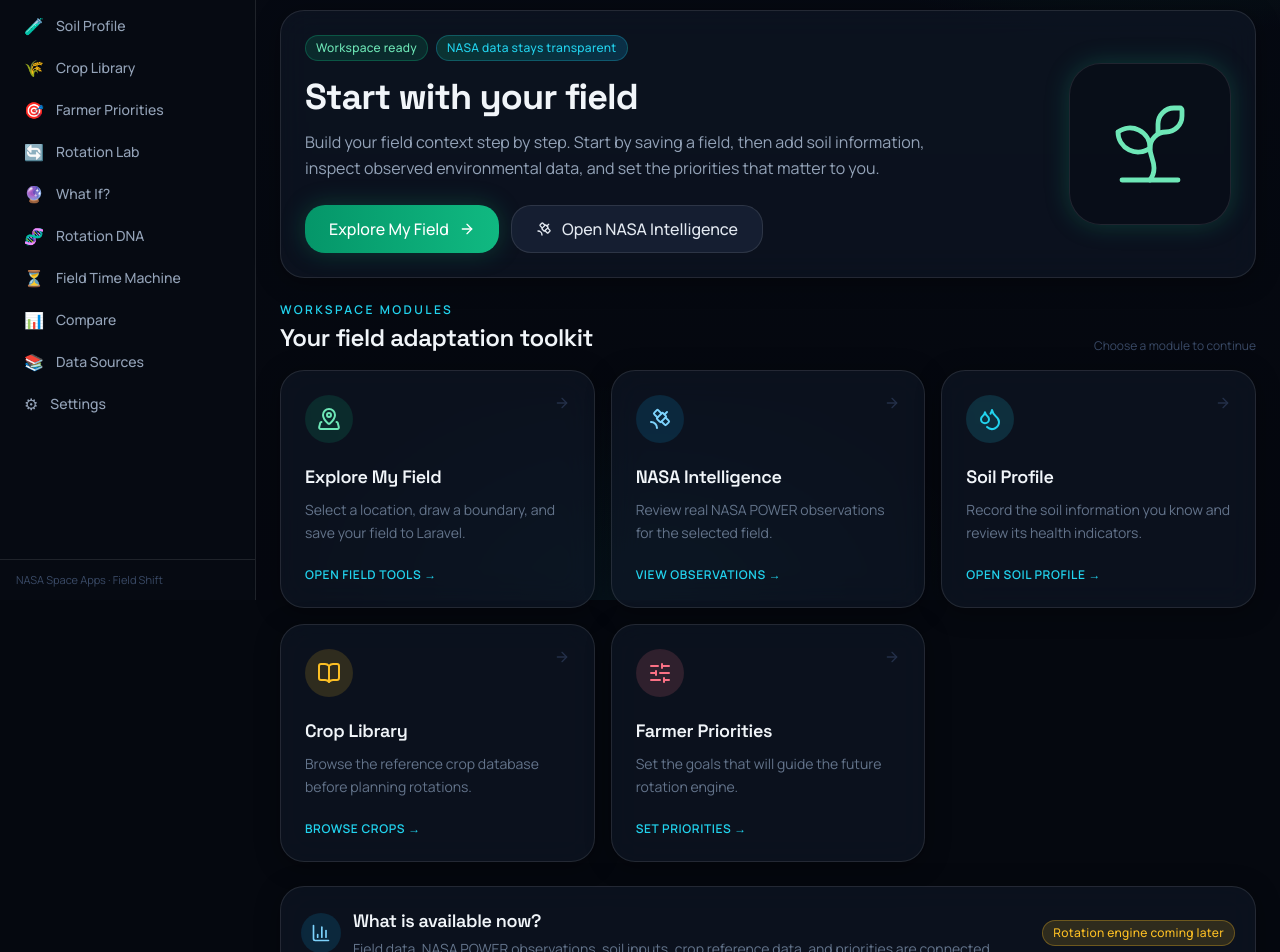
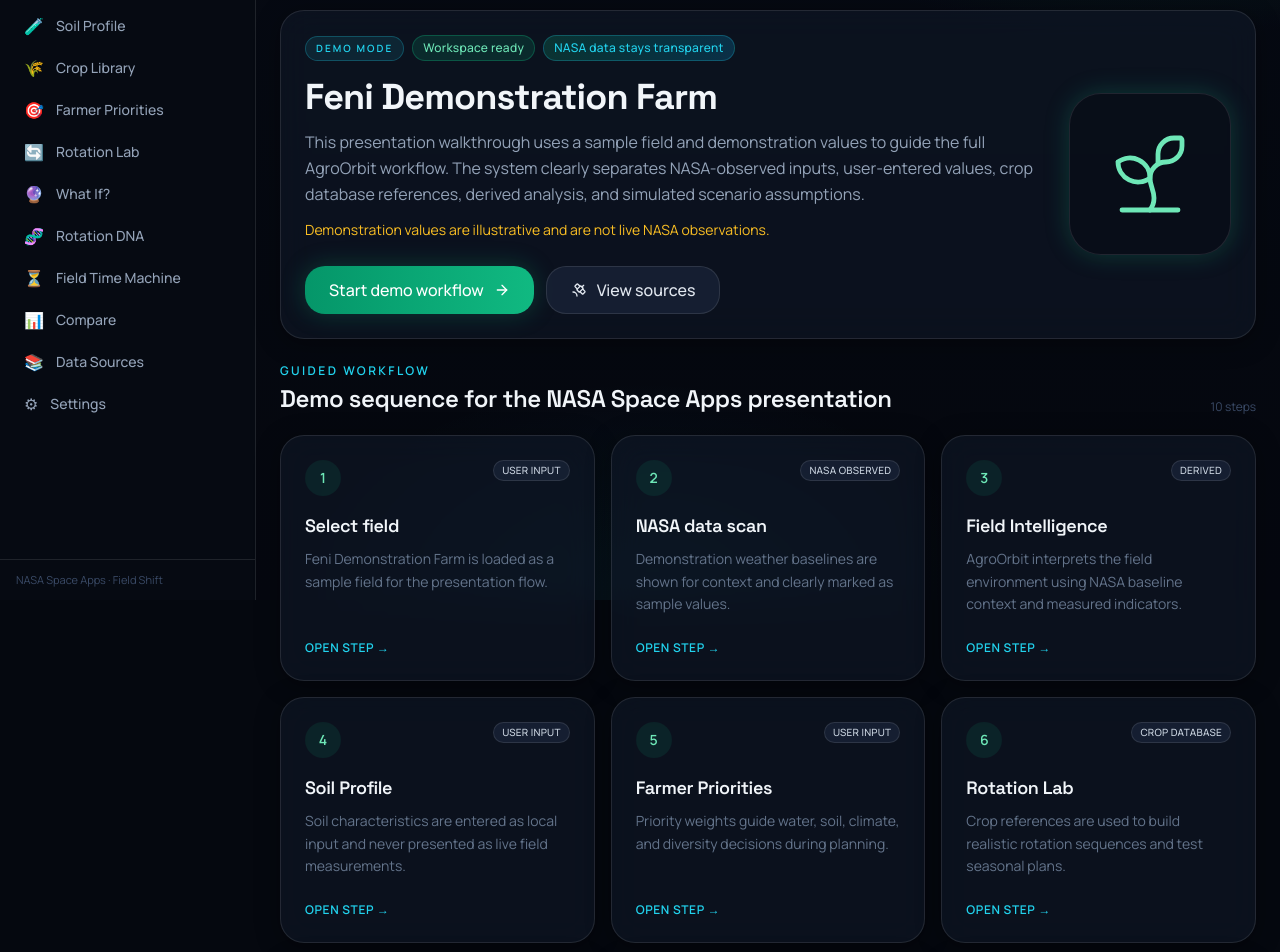
Before and after one commit to ArafatHossen-Patwary/AgroOrbit, a React (Vite) app in the folder frontend/: page /app/overview in a window 1280 px wide. Shown: the part 200-1152 px from the top of the page. Built offline with nearby package versions, Linux system fonts and the light colour scheme; no server answers.

Commit message:
feat: add demo mode guided overview workflow and sample field for presentation

```diff
--- a/frontend/src/pages/app/Overview.jsx
+++ b/frontend/src/pages/app/Overview.jsx
@@ -59,12 +59,33 @@
   },
 ]
 
+const demoSteps = [
+  { step: 1, title: 'Select field', label: 'USER INPUT', to: '/app/my-field', detail: 'Feni Demonstration Farm is loaded as a sample field for the presentation flow.' },
+  { step: 2, title: 'NASA data scan', label: 'NASA OBSERVED', to: '/app/nasa-intelligence', detail: 'Demonstration weather baselines are shown for context and clearly marked as sample values.' },
+  { step: 3, title: 'Field Intelligence', label: 'DERIVED', to: '/app/nasa-intelligence', detail: 'AgroOrbit interprets the field environment using NASA baseline context and measured indicators.' },
+  { step: 4, title: 'Soil Profile', label: 'USER INPUT', to: '/app/soil-profile', detail: 'Soil characteristics are entered as local input and never presented as live field measurements.' },
+  { step: 5, title: 'Farmer Priorities', label: 'USER INPUT', to: '/app/farmer-priorities', detail: 'Priority weights guide water, soil, climate, and diversity decisions during planning.' },
+  { step: 6, title: 'Rotation Lab', label: 'CROP DATABASE', to: '/app/rotation-lab', detail: 'Crop references are used to build realistic rotation sequences and test seasonal plans.' },
+  { step: 7, title: 'Rotation DNA', label: 'DERIVED', to: '/app/rotation-dna', detail: 'The crop sequence is unpacked into agronomic logic and characteristic trade-offs.' },
+  { step: 8, title: 'What-If simulation', label: 'SIMULATED', to: '/app/what-if', detail: 'Hypothetical climate scenarios change the environmental assumptions without claiming NASA forecasts.' },
+  { step: 9, title: 'Rotation Comparison', label: 'DERIVED', to: '/app/compare', detail: 'Multiple rotations are compared across trade-offs rather than ranked as a single best option.' },
+  { step: 10, title: 'Data Sources', label: 'NASA DATA / CROP DATABASE / SIMULATION', to: '/app/data-sources', detail: 'The review shows what is observed, entered by the user, derived, and simulated.' },
+]
+
 const toneClasses = {
   green: 'bg-orbit-green-500/15 text-orbit-green-300',
   blue: 'bg-orbit-blue-500/15 text-orbit-blue-300',
   cyan: 'bg-orbit-cyan/15 text-orbit-cyan',
   amber: 'bg-orbit-amber/15 text-orbit-amber',
   rose: 'bg-orbit-rose/15 text-orbit-rose',
+}
+
+function DemoBadge({ children }) {
+  return (
+    <span className="inline-flex items-center gap-2 rounded-full border border-orbit-cyan/25 bg-orbit-cyan/10 px-2.5 py-1 text-[10px] font-semibold uppercase tracking-[0.2em] text-orbit-cyan">
+      {children}
+    </span>
+  )
 }
 
 export default function Overview() {
@@ -77,28 +98,30 @@
       <div className="space-y-6">
         <GlassCard className="overflow-hidden border-orbit-green-500/20 bg-gradient-to-br from-orbit-green-500/15 via-space-900/80 to-orbit-blue-500/15" padding="lg">
           <div className="relative flex flex-col gap-6 lg:flex-row lg:items-center lg:justify-between">
-            <div className="max-w-2xl">
+            <div className="max-w-3xl">
               <div className="flex flex-wrap items-center gap-2">
+                <DemoBadge>Demo Mode</DemoBadge>
                 <Badge variant="success">Workspace ready</Badge>
                 <Badge variant="orbit">NASA data stays transparent</Badge>
               </div>
               <h2 className="mt-4 font-display text-3xl font-bold tracking-tight text-space-50 sm:text-4xl">
-                Start with your field
+                Feni Demonstration Farm
               </h2>
               <p className="mt-3 text-base leading-relaxed text-space-300">
-                Build your field context step by step. Start by saving a field,
-                then add soil information, inspect observed environmental data,
-                and set the priorities that matter to you.
+                This presentation walkthrough uses a sample field and demonstration values to guide the full AgroOrbit workflow. The system clearly separates NASA-observed inputs, user-entered values, crop database references, derived analysis, and simulated scenario assumptions.
+              </p>
+              <p className="mt-3 text-sm leading-relaxed text-orbit-amber">
+                Demonstration values are illustrative and are not live NASA observations.
               </p>
               <div className="mt-6 flex flex-wrap gap-3">
                 <Link to="/app/my-field">
                   <Button size="lg" rightIcon={<ArrowRight className="h-4 w-4" />}>
-                    Explore My Field
+                    Start demo workflow
                   </Button>
                 </Link>
-                <Link to="/app/nasa-intelligence">
+                <Link to="/app/data-sources">
                   <Button size="lg" variant="secondary" leftIcon={<Satellite className="h-4 w-4" />}>
-                    Open NASA Intelligence
+                    View sources
                   </Button>
                 </Link>
               </div>
@@ -108,6 +131,46 @@
             </div>
           </div>
         </GlassCard>
+
+        <section>
+          <div className="mb-5 flex items-end justify-between gap-3">
+            <div>
+              <p className="text-xs font-semibold uppercase tracking-[0.2em] text-orbit-cyan">
+                Guided workflow
+              </p>
+              <h2 className="mt-1 font-display text-2xl font-semibold text-space-50">
+                Demo sequence for the NASA Space Apps presentation
+              </h2>
+            </div>
+            <span className="hidden text-xs text-space-500 sm:block">10 steps</span>
+          </div>
+
+          <div className="grid gap-4 md:grid-cols-2 xl:grid-cols-3">
+            {demoSteps.map((step) => (
+              <Link key={step.step} to={step.to} className="group">
+                <GlassCard className="h-full transition duration-300 group-hover:-translate-y-1 group-hover:border-white/20" padding="lg">
+                  <div className="flex items-start justify-between gap-3">
+                    <div className="flex h-9 w-9 items-center justify-center rounded-xl bg-orbit-green-500/10 text-sm font-semibold text-orbit-green-300">
+                      {step.step}
+                    </div>
+                    <Badge variant="default" size="sm">
+                      {step.label}
+                    </Badge>
+                  </div>
+                  <h3 className="mt-4 font-display text-lg font-semibold text-space-50">
+                    {step.title}
+                  </h3>
+                  <p className="mt-2 min-h-[72px] text-sm leading-relaxed text-space-400">
+                    {step.detail}
+                  </p>
+                  <p className="mt-5 text-xs font-semibold uppercase tracking-wider text-orbit-cyan">
+                    Open step →
+                  </p>
+                </GlassCard>
+              </Link>
+            ))}
+          </div>
+        </section>
 
         <section>
           <div className="mb-4 flex items-end justify-between gap-3">
@@ -144,11 +207,11 @@
             <div className="flex items-center gap-3">
               <div className="rounded-xl bg-orbit-blue-500/15 p-2.5 text-orbit-blue-300"><BarChart3 className="h-5 w-5" /></div>
               <div>
-                <h2 className="font-display text-lg font-semibold text-space-50">What is available now?</h2>
-                <p className="mt-1 text-sm text-space-400">Field data, NASA POWER observations, soil inputs, crop reference data, and priorities are connected.</p>
+                <h2 className="font-display text-lg font-semibold text-space-50">Source transparency</h2>
+                <p className="mt-1 text-sm text-space-400">NASA OBSERVED, USER INPUT, CROP DATABASE, DERIVED, and SIMULATED values are separated at every stage.</p>
               </div>
             </div>
-            <Badge variant="warning">Rotation engine coming later</Badge>
+            <Badge variant="warning">Demo Mode</Badge>
           </div>
         </GlassCard>
       </div>
```
